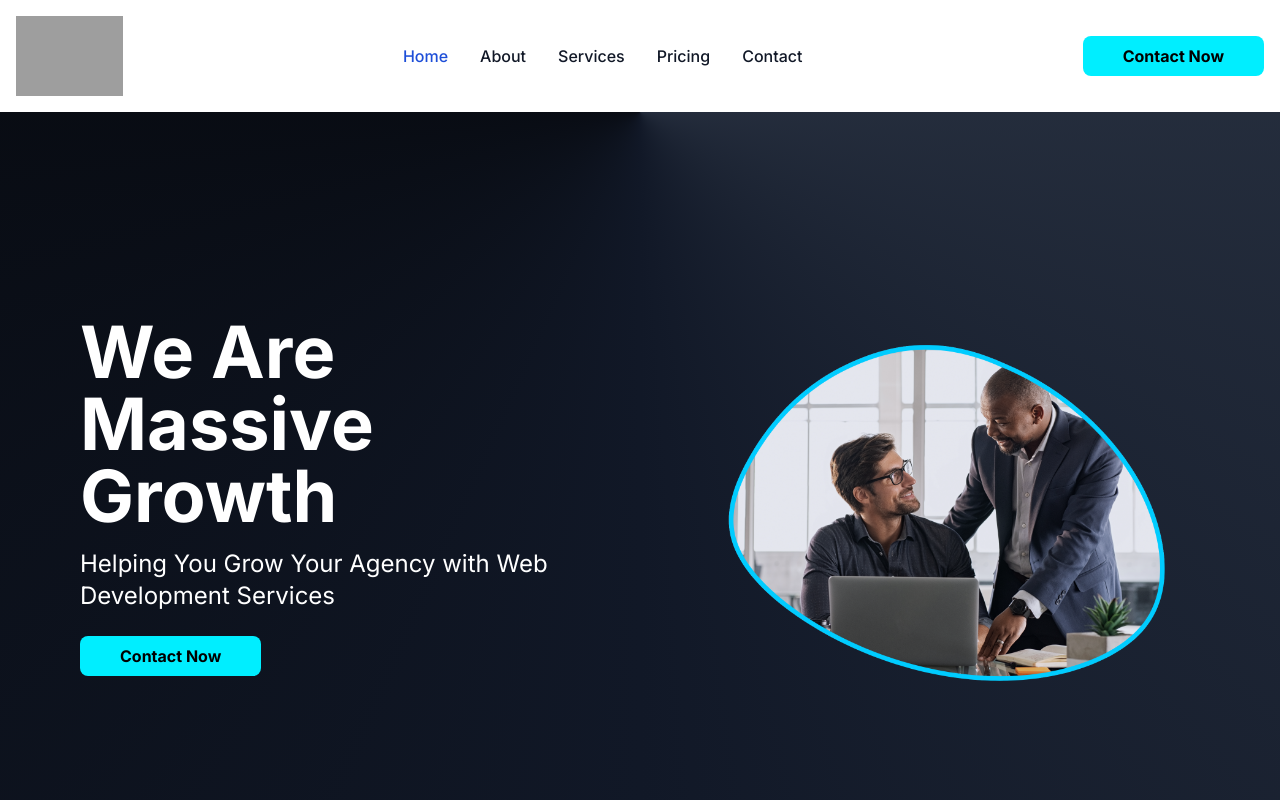
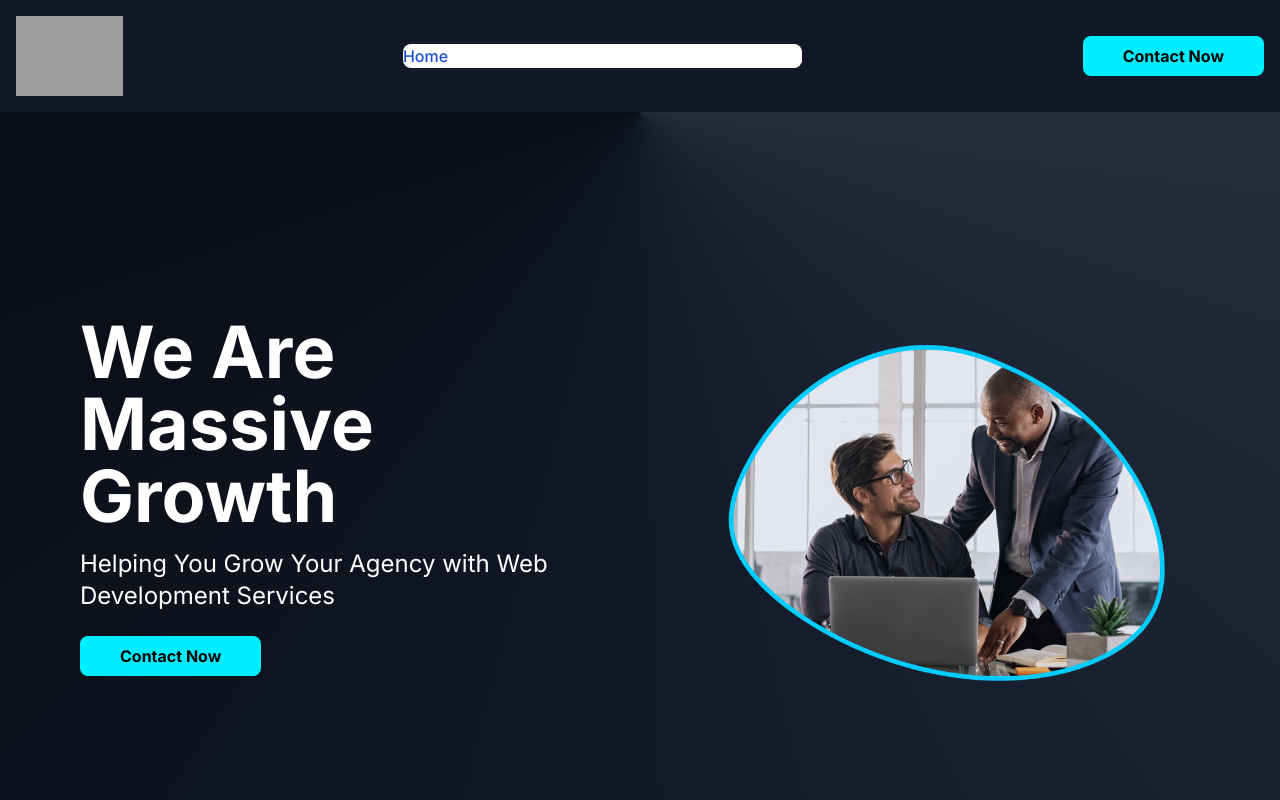
Before and after one commit to Fahim-Muntashir/Massive_Growth, a Next.js app: page / in a window 1280 px wide. Shown: the top 800 px of the page. Built offline with nearby package versions, Linux system fonts and the light colour scheme; grey boxes are pictures that could not be loaded.

Commit message:
setup for dark mood

```diff
--- a/components/Shared/Footer.tsx
+++ b/components/Shared/Footer.tsx
@@ -6,7 +6,7 @@ const Footer = () => {
             <footer className=" bg-gray-900 lg:grid lg:grid-cols-5">
                 <div className="relative block h-32 lg:col-span-2 lg:h-full">
                     <img
-                        src="https://images.unsplash.com/photo-1642370324100-324b21fab3a9?ixlib=rb-1.2.1&ixid=MnwxMjA3fDB8MHxwaG90by1wYWdlfHx8fGVufDB8fHx8&auto=format&fit=crop&w=1548&q=80"
+                        src="https://images.unsplash.com/photo-1522071820081-009f0129c71c?q=80&w=2070&auto=format&fit=crop&ixlib=rb-4.0.3&ixid=M3wxMjA3fDB8MHxwaG90by1wYWdlfHx8fGVufDB8fHx8fA%3D%3D"
                         alt=""
                         className="absolute inset-0 h-full w-full object-cover"
                     />
--- a/components/Shared/Nav.tsx
+++ b/components/Shared/Nav.tsx
@@ -14,7 +14,7 @@ const Nav = () => {
     };
     return (
         <div>
-            <nav className="bg-white border-gray-200 dark:bg-gray-900">
+            <nav className=" border-gray-200 bg-gray-900">
                 <div className="max-w-screen-xl flex flex-wrap items-center justify-between mx-auto p-4">
                     <a href="https://flowbite.com/" className="flex items-center space-x-3 rtl:space-x-reverse">
                         <img src="https://i.ibb.co/cvTBFHZ/Massive-3.png" className="h-20" alt="Flowbite Logo" />
@@ -22,14 +22,14 @@ const Nav = () => {
                     </a>
                     <div className="flex items-center md:order-2 space-x-1 md:space-x-0 rtl:space-x-reverse md:hidden">
                         {isMenuOpen ? <button
-                            className="block py-2 px-3 text-white bg-blue-700 rounded md:bg-transparent md:text-blue-700 md:p-0 md:dark:text-blue-500"
+                            className="block py-2 px-3 text-white bg-blue-700 rounded md:bg-transparent md:text-blue-700 md:p-0 md:text-blue-500"
                             onClick={closeMenu}
                         >
                             Close
                         </button> : <button
                             data-collapse-toggle="navbar-language"
                             type="button"
-                            className="inline-flex items-center p-2 w-10 h-10 justify-center text-sm text-gray-500 rounded-lg md:hidden hover:bg-gray-100 focus:outline-none focus:ring-2 focus:ring-gray-200 dark:text-gray-400 dark:hover:bg-gray-700 dark:focus:ring-gray-600"
+                            className="inline-flex items-center p-2 w-10 h-10 justify-center text-sm text-gray-500 rounded-lg md:hidden hover:bg-gray-100 focus:outline-none focus:ring-2 focus:ring-gray-200 text-gray-400 hover:bg-gray-700 focus:ring-gray-600"
                             aria-controls="navbar-language"
                             aria-expanded={isMenuOpen}
                             onClick={openMenu}
@@ -51,22 +51,22 @@ const Nav = () => {
 
                     <div className={`items-center justify-between w-full md:flex md:w-auto md:order-1 ${isMenuOpen ? 'block' : 'hidden'}`} id="navbar-language">
 
-                        <ul className="flex flex-col font-medium p-4 md:p-0 mt-4 border border-gray-100 rounded-lg bg-gray-50 md:space-x-8 rtl:space-x-reverse md:flex-row md:mt-0 md:border-0 md:bg-white dark:bg-gray-800 md:dark:bg-gray-900 dark:border-gray-700">
+                        <ul className="flex flex-col font-medium p-4 md:p-0 mt-4 border border-gray-100 rounded-lg md:space-x-8 rtl:space-x-reverse md:flex-row md:mt-0 md:border-0 md:bg-white bg-gray-800 md:bg-gray-900 border-gray-700">
 
                             <li>
-                                <a href="#" className="block py-2 px-3 text-white bg-blue-700 rounded md:bg-transparent md:text-blue-700 md:p-0 md:dark:text-blue-500" aria-current="page">Home</a>
+                                <a href="#" className="block py-2 px-3 text-white bg-blue-700 rounded md:bg-transparent md:text-blue-700 md:p-0 md:text-blue-500" aria-current="page">Home</a>
                             </li>
                             <li>
-                                <a href="#" className="block py-2 px-3 md:p-0 text-gray-900 rounded hover:bg-gray-100 md:hover:bg-transparent md:hover:text-blue-700 dark:text-white md:dark:hover:text-blue-500 dark:hover:bg-gray-700 dark:hover:text-white md:dark:hover:bg-transparent dark:border-gray-700">About</a>
+                                <a href="#" className="block py-2 px-3 md:p-0 text-gray-900 rounded hover:bg-gray-100 md:hover:bg-transparent md:hover:text-blue-700 text-white md:hover:text-blue-500 hover:bg-gray-700 hover:text-white md:hover:bg-transparent border-gray-700">About</a>
                             </li>
                             <li>
-                                <a href="#" className="block py-2 px-3 md:p-0 text-gray-900 rounded hover:bg-gray-100 md:hover:bg-transparent md:hover:text-blue-700 dark:text-white md:dark:hover:text-blue-500 dark:hover:bg-gray-700 dark:hover:text-white md:dark:hover:bg-transparent dark:border-gray-700">Services</a>
+                                <a href="#" className="block py-2 px-3 md:p-0 text-gray-900 rounded hover:bg-gray-100 md:hover:bg-transparent md:hover:text-blue-700 text-white md:hover:text-blue-500 hover:bg-gray-700 hover:text-white md:hover:bg-transparent border-gray-700">Services</a>
                             </li>
                             <li>
-                                <a href="#" className="block py-2 px-3 md:p-0 text-gray-900 rounded hover:bg-gray-100 md:hover:bg-transparent md:hover:text-blue-700 dark:text-white md:dark:hover:text-blue-500 dark:hover:bg-gray-700 dark:hover:text-white md:dark:hover:bg-transparent dark:border-gray-700">Pricing</a>
+                                <a href="#" className="block py-2 px-3 md:p-0 text-gray-900 rounded hover:bg-gray-100 md:hover:bg-transparent md:hover:text-blue-700 text-white md:hover:text-blue-500 hover:bg-gray-700 hover:text-white md:hover:bg-transparent border-gray-700">Pricing</a>
                             </li>
                             <li>
-                                <a href="#" className="block py-2 px-3 md:p-0 text-gray-900 rounded hover:bg-gray-100 md:hover:bg-transparent md:hover:text-blue-700 dark:text-white md:dark:hover:text-blue-500 dark:hover:bg-gray-700 dark:hover:text-white md:dark:hover:bg-transparent dark:border-gray-700">Contact</a>
+                                <a href="#" className="block py-2 px-3 md:p-0 text-gray-900 rounded hover:bg-gray-100 md:hover:bg-transparent md:hover:text-blue-700 text-white md:hover:text-blue-500 hover:bg-gray-700 hover:text-white md:hover:bg-transparent border-gray-700">Contact</a>
                             </li>
                         </ul>
                     </div>
```
